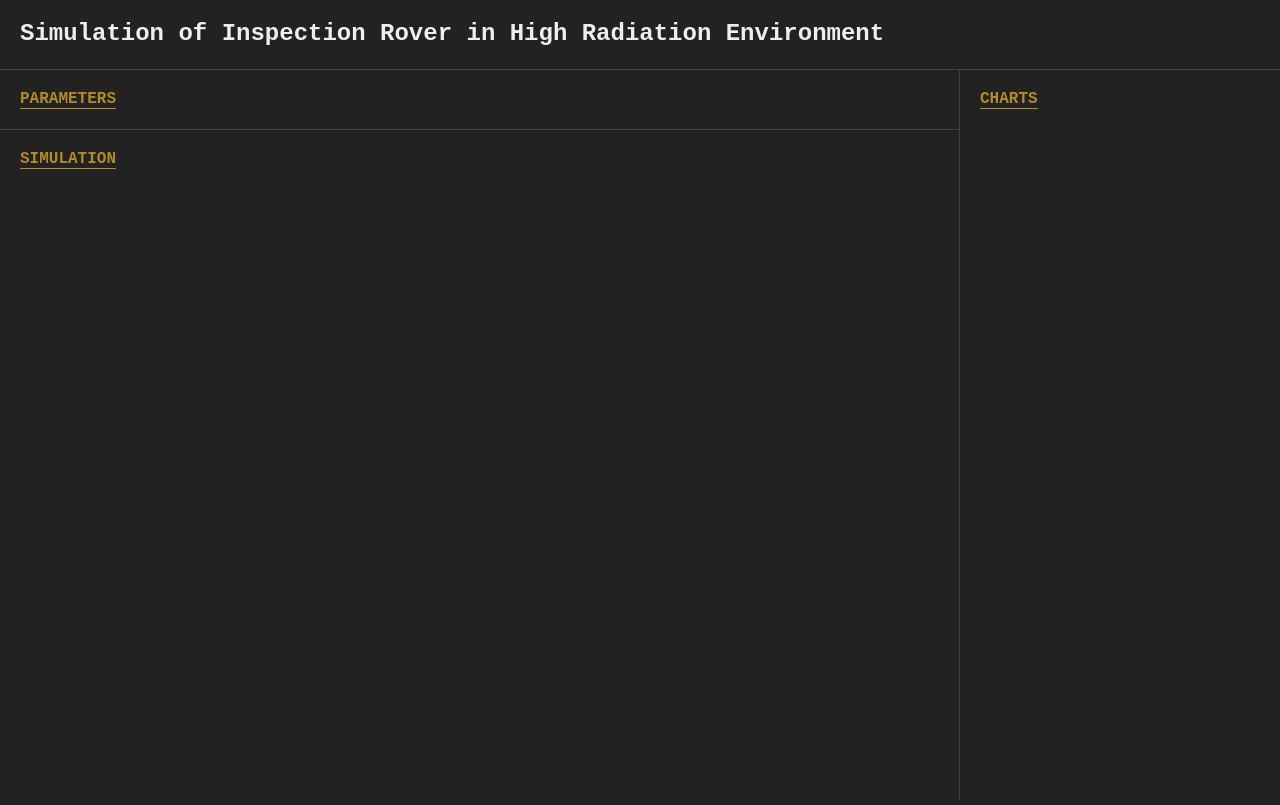
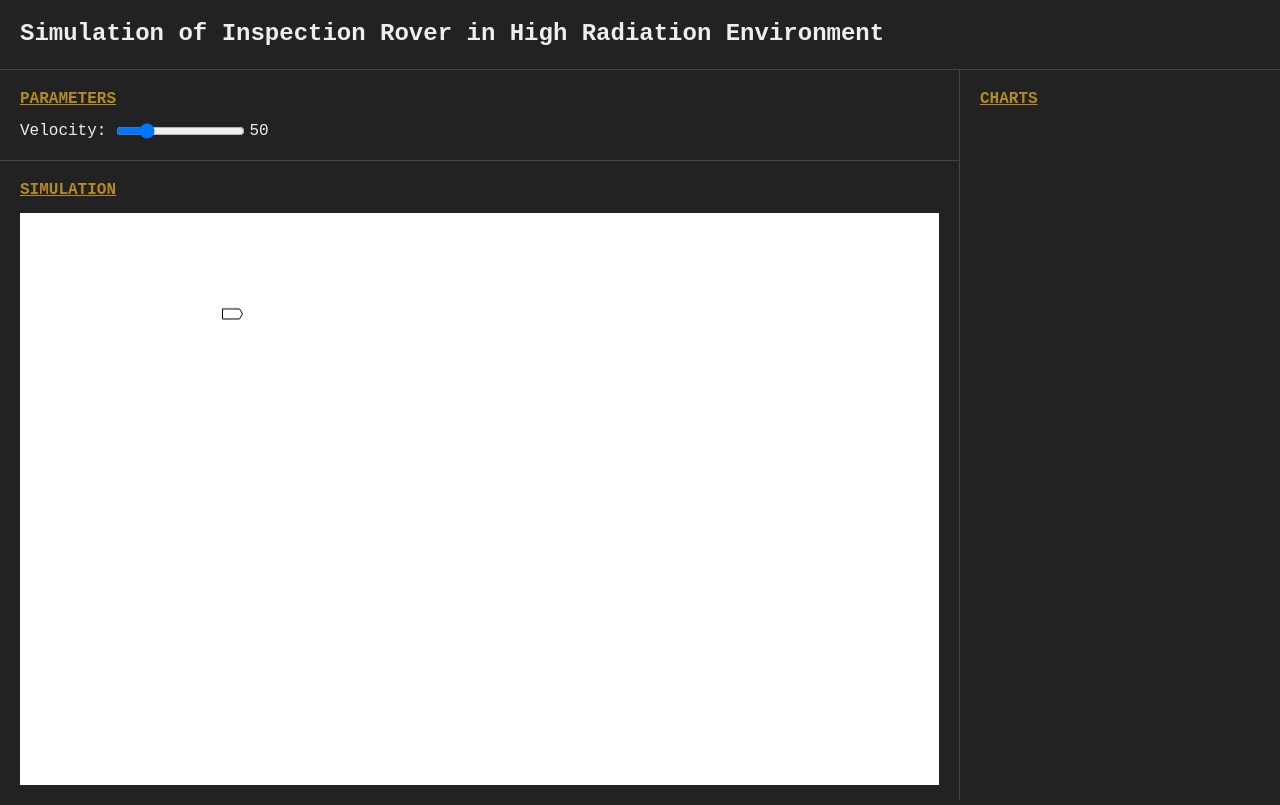
Before and after one commit to pfgryz/radiation-inspection-simulation, a website built with Parcel: page src/index.html in a window 1280 px wide. Built offline with nearby package versions, Linux system fonts and the light colour scheme.

Commit message:
feat: add displaying and moving rover

```diff
--- /dev/null
+++ b/src/core/color.ts
@@ -0,0 +1,3 @@
+export enum Color {
+    Black = "#000000"
+}
--- a/src/core/graphics.ts
+++ b/src/core/graphics.ts
@@ -1,3 +1,81 @@
+import {Vector2} from "./vector2";
+import {Shape} from "./shape";
+import {Color} from "./color";
+
 export class Graphics {
+    private _canvas: HTMLCanvasElement;
+    private _context: CanvasRenderingContext2D;
 
+    constructor(canvas: HTMLCanvasElement) {
+        this._canvas = canvas;
+        this._context = canvas.getContext("2d")!;
+
+        this.Resize();
+    }
+
+    public Resize(): void {
+        this._canvas.width = this._canvas.clientWidth;
+        this._canvas.height = this._canvas.clientHeight;
+    }
+
+    // region Clear
+    public Clear(): void {
+        this._context.clearRect(0, 0, this._canvas.width, this._canvas.height);
+    }
+
+    public ClearRectangle(x: number, y: number, width: number, height: number): void {
+        this._context.clearRect(x, y, width, height);
+    }
+
+    // endregion
+
+    // region Drawing
+    public DrawLine(from: Vector2, to: Vector2): void {
+        this._context.beginPath();
+        this._context.moveTo(from.x, from.y);
+        this._context.lineTo(to.x, to.y);
+        this._context.closePath();
+    }
+
+    public DrawRectangle(from: Vector2, width: number, height: number): void {
+        this._context.beginPath();
+        this._context.moveTo(from.x, from.y);
+        this._context.lineTo(from.x + width, from.y);
+        this._context.lineTo(from.x + width, from.y + height);
+        this._context.lineTo(from.x, from.y + height);
+        this._context.lineTo(from.x, from.y);
+        this._context.closePath();
+    }
+
+    public DrawShape(position: Vector2, shape: Shape): void {
+        if (shape.vertices.length == 0) {
+            return;
+        }
+
+        const first = shape.vertices[0];
+
+        this._context.beginPath();
+        this._context.moveTo(first.x + position.x, first.y + position.y);
+
+        for (let vertex of shape.vertices) {
+            this._context.lineTo(vertex.x + position.x, vertex.y + position.y);
+        }
+        this._context.lineTo(first.x + position.x, first.y + position.y);
+        this._context.closePath();
+    }
+
+    // endregion
+
+    // region Filling
+    public Fill(style: string = Color.Black) {
+        this._context.fillStyle = style;
+        this._context.fill();
+    }
+
+    public Stroke(style: string = Color.Black) {
+        this._context.strokeStyle = style;
+        this._context.stroke();
+    }
+
+    // endregion
 }
--- a/src/core/interfaces.ts
+++ b/src/core/interfaces.ts
@@ -2,7 +2,7 @@ import {Vector2} from "./vector2";
 import {Graphics} from "./graphics";
 
 export interface IUpdate {
-    Update(): void;
+    Update(time_delta: number): void;
 }
 
 export interface IDrawable {
--- /dev/null
+++ b/src/core/shape.ts
@@ -0,0 +1,25 @@
+import {Vector2} from "./vector2";
+
+export class Shape {
+    private readonly _vertices: Vector2[];
+
+    constructor(vertices: Vector2[]) {
+        this._vertices = vertices;
+    }
+
+    get vertices(): Vector2[] {
+        return this._vertices;
+    }
+
+    public Scale(scale: number): Shape {
+        return new Shape(
+            this.vertices.map((v) => v.Scale(scale))
+        )
+    }
+
+    public Rotate(angle: number): Shape {
+        return new Shape(
+            this.vertices.map((v) => v.Rotate(Vector2.Zero, angle))
+        )
+    }
+}
--- a/src/core/vector2.ts
+++ b/src/core/vector2.ts
@@ -1,6 +1,7 @@
 export class Vector2 {
     private _x: number;
     private _y: number;
+    static Zero: Vector2 = new Vector2(0, 0);
 
     constructor(x: number = 0, y: number = 0) {
         this._x = x;
@@ -43,4 +44,21 @@ export class Vector2 {
     Subtract(other: Vector2) {
         return new Vector2(this.x - other.x, this.y - other.y);
     }
+
+    Scale(scale: number) {
+        return new Vector2(this.x * scale, this.y * scale);
+    }
+
+    Rotate(reference: Vector2, angle: number): Vector2 {
+        const offset = this.Subtract(reference);
+        const cosValue = Math.cos(angle);
+        const sinValue = Math.sin(angle);
+
+        const rotated = new Vector2(
+            offset.x * cosValue - offset.y * sinValue,
+            offset.x * sinValue + offset.y * cosValue
+        );
+
+        return rotated.Add(reference);
+    }
 }
--- a/src/index.html
+++ b/src/index.html
@@ -10,9 +10,6 @@
 
         <!-- Stylesheets -->
         <link rel="stylesheet" href="styles/main.css" />
-
-        <!-- Scripts -->
-        <script async defer type="module" src="index.ts"></script>
     </head>
 
     <body>
@@ -24,9 +21,19 @@
             <div class="left-container">
                 <div class="parameters box">
                     <div class="box-title">Parameters</div>
+
+                    <div id="parameters">
+                        <div class="parameter" data-parameter-name="velocity">
+                            <label for="velocity">Velocity:</label>
+                            <input id="velocity" type="range" min="0" max="5" step="0.01" value="1"/>
+                            <span class="parameter-value">50</span>
+                        </div>
+                    </div>
                 </div>
                 <div class="canvas-container box">
                     <div class="box-title">Simulation</div>
+
+                    <canvas id="simulation"></canvas>
                 </div>
             </div>
 
@@ -36,5 +43,8 @@
                 </div>
             </div>
         </div>
+
+        <!-- Scripts -->
+        <script async defer type="module" src="index.ts"></script>
     </body>
 </html>
--- a/src/index.ts
+++ b/src/index.ts
@@ -1,10 +1,15 @@
-import { Rover } from "./rover";
-
-console.log('Happy developing ✨')
-let rover = new Rover("Test");
+import {Simulation} from "./simulation";
+import {Graphics} from "./core/graphics";
+import {Parameters} from "./parameters";
 
 function start() {
-    alert("Started")
+    const canvas = document.getElementById("simulation") as HTMLCanvasElement;
+    const parametersContainer = document.getElementById("parameters") as HTMLElement;
+
+    const graphics = new Graphics(canvas);
+    const parameters = new Parameters(parametersContainer);
+    const simulation = new Simulation(graphics, parameters, 0.01);
+    simulation.Start();
 }
 
 (() => {
--- /dev/null
+++ b/src/parameters.ts
@@ -0,0 +1,42 @@
+import {Ref} from "./core/ref";
+
+export class Parameters {
+    private _velocity_parameter: NumberParameter;
+
+    constructor(container: HTMLElement) {
+        this._velocity_parameter = new NumberParameter(container.querySelectorAll('[data-parameter-name="velocity"]')[0] as HTMLElement);
+    }
+
+    public get Velocity(): Ref<number> {
+        return this._velocity_parameter.Value;
+    }
+}
+
+class NumberParameter {
+    private readonly _value: Ref<number>;
+    private _input: HTMLInputElement;
+    private _display: HTMLElement;
+
+    constructor(container: HTMLElement) {
+        console.log(container)
+        this._input = container.getElementsByTagName("input")[0];
+        this._display = container.getElementsByClassName("parameter-value")[0] as HTMLElement;
+
+        this._value = new Ref<number>(
+            parseFloat(this._input.value)
+        );
+
+        this._input.onchange = (e) => {
+            this.OnChange(e)
+        };
+    }
+
+    public get Value(): Ref<number> {
+        return this._value;
+    }
+
+    OnChange(event: Event): void {
+        this._display.innerHTML = this._input.value.toString();
+        this._value.value = parseFloat(this._input.value);
+    }
+}
--- a/src/rover.ts
+++ b/src/rover.ts
@@ -1,5 +1,35 @@
-export class Rover {
-    constructor(public name: string) {
-        this.name = name
+import {IDrawable, IPosition, IUpdate} from "./core/interfaces";
+import {Ref} from "./core/ref";
+import {Vector2} from "./core/vector2";
+import {Shape} from "./core/shape";
+import {Graphics} from "./core/graphics";
+
+export class Rover implements IUpdate, IDrawable, IPosition {
+    private _position: Ref<Vector2>;
+    private _velocity: Ref<number>;
+    private _shape: Shape = new Shape([
+        new Vector2(-1, 0.5),
+        new Vector2(0.7, 0.5),
+        new Vector2(1, 0),
+        new Vector2(0.7, -0.5),
+        new Vector2(-1, -0.5),
+    ]).Scale(10);
+
+    constructor(position: Vector2, velocity: Ref<number>) {
+        this._position = new Ref(position);
+        this._velocity = velocity;
+    }
+
+    public Position(): Vector2 {
+        return this._position.value;
+    }
+
+    public Update(time_delta: number): void {
+        this._position.value = this._position.value.Add(new Vector2(1, 0).Scale(this._velocity.value).Scale(time_delta));
+    }
+
+    public Draw(graphics: Graphics): void {
+        graphics.DrawShape(this._position.value, this._shape);
+        graphics.Stroke();
     }
 }
--- /dev/null
+++ b/src/simulation.ts
@@ -0,0 +1,48 @@
+import {Graphics} from "./core/graphics";
+import {Parameters} from "./parameters";
+import {Vector2} from "./core/vector2";
+import {Rover} from "./rover";
+
+export class Simulation {
+    private readonly resolution: number;
+    private interval: number | null;
+
+    private readonly graphics: Graphics;
+    private parameters: Parameters;
+    private rover: Rover;
+
+    constructor(graphics: Graphics, parameters: Parameters, resolution: number) {
+        this.resolution = resolution;
+        this.interval = null;
+
+        this.graphics = graphics;
+        this.parameters = parameters;
+
+        this.rover = new Rover(new Vector2(200, 100), parameters.Velocity);
+    }
+
+    public Start(): void {
+        if (this.interval == null) {
+            this.interval = setInterval(() => {
+                this.Update();
+                this.Draw();
+            }, this.resolution);
+        }
+    }
+
+    public Stop(): void {
+        if (this.interval != null) {
+            clearInterval(this.interval);
+            this.interval = null;
+        }
+    }
+
+    public Update(): void {
+        this.rover.Update(this.resolution);
+    }
+
+    public Draw(): void {
+        this.graphics.Clear();
+        this.rover.Draw(this.graphics);
+    }
+}
--- a/src/styles/main.css
+++ b/src/styles/main.css
@@ -55,19 +55,40 @@ body {
     border-bottom: 1px solid #444;
 }
 
+.parameter {
+    display: flex;
+    align-items: center;
+}
+.parameter label {
+    margin-right: 10px;
+}
+.parameter .parameter-value {
+    margin-left: 4px;
+}
+
 /* Canvas */
+.canvas-container {
+    height: 100%;
+}
+
+#simulation {
+    width: 100%;
+    height: calc(100% - 2em);
+    background: white;
+}
 
 /* Charts */
 
+/* Boxes */
 .box {
     padding: 20px;
-    /*background: rgba(255, 255, 255, 0.1);*/
 }
 
 .box-title {
-    display: inline-block;
+    height: 1em;
+    margin-bottom: 1em;
     color: var(--gold-medium);
     font-weight: bold;
     text-transform: uppercase;
-    border-bottom: 1px solid var(--gold-medium);
+    text-decoration: underline;
 }
```
